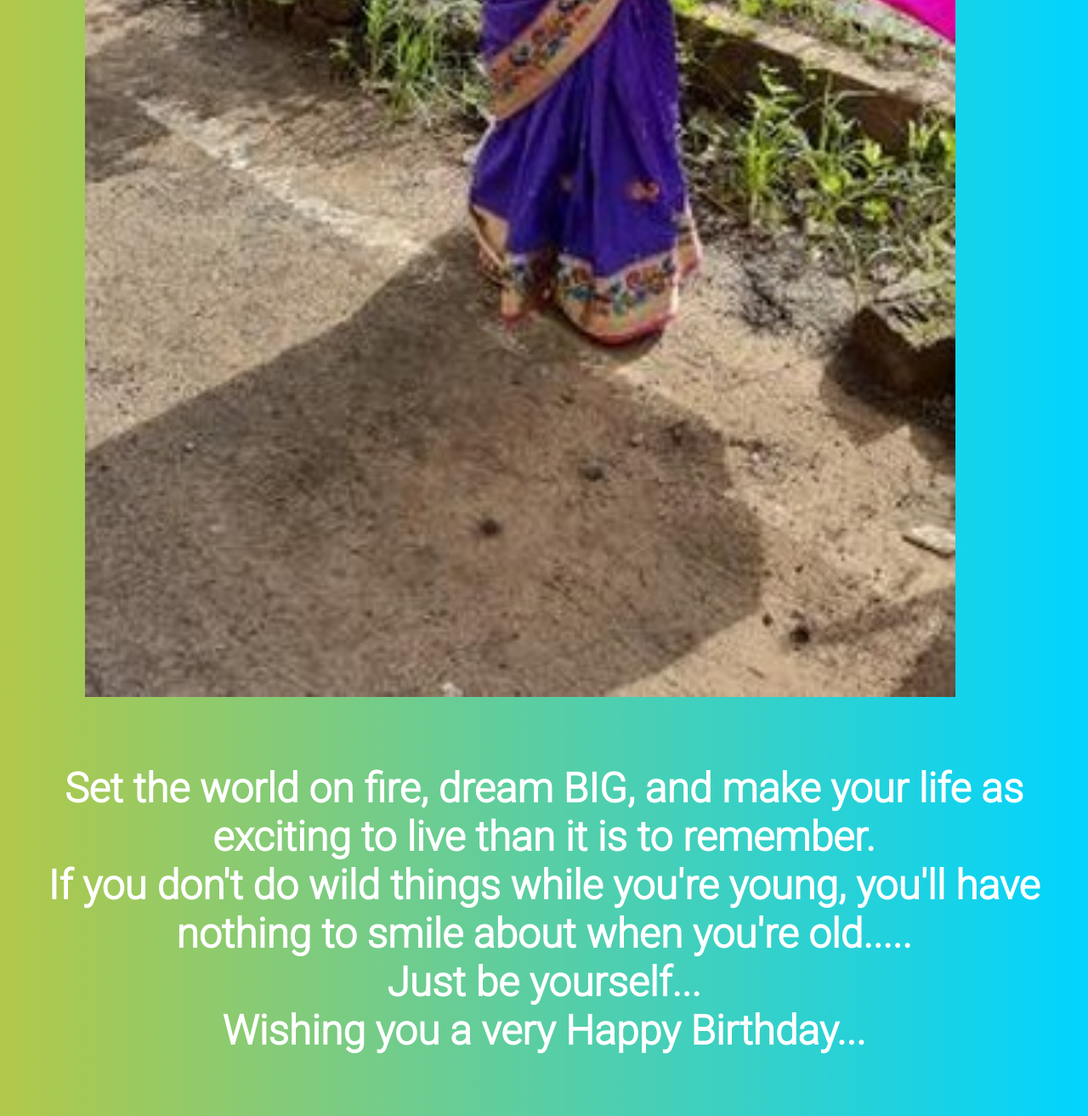
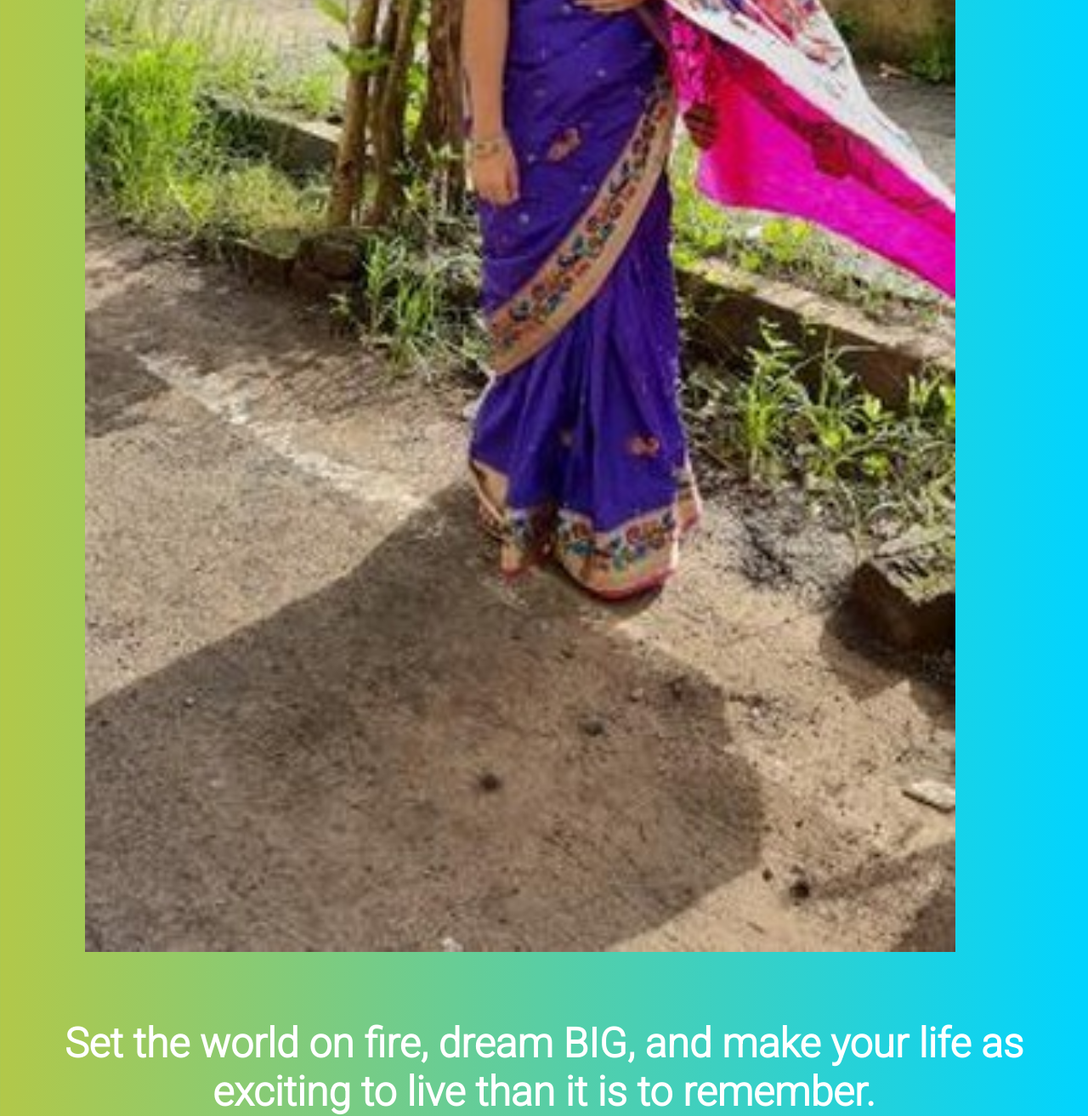
Before and after one commit to SunandanP/Sakshi, a plain HTML site: page index2.html in a window 1280 px wide. Shown: the top 1313 px of the page at 85% size. Drawn offline with Linux system fonts and the light colour scheme.

Commit message:
Update index2.html

```diff
--- a/index2.html
+++ b/index2.html
@@ -40,11 +40,11 @@
   <img class="emoji" src="https://emojipedia-us.s3.dualstack.us-west-1.amazonaws.com/thumbs/120/apple/271/birthday-cake_1f382.png">
     <img class="emoji" src="https://emojipedia-us.s3.dualstack.us-west-1.amazonaws.com/thumbs/120/google/274/red-heart_2764-fe0f.png">
 </div>
-<div style="width:100%;height:50px;padding:2px;margin-top: 50px;color:white;font-weight:600;font-size:450%;text-align:center;position: relative;top: -2300px">
+<div style="width:100%;height:50px;padding:2px;margin-top: 50px;color:white;font-weight:600;font-size:450%;text-align:center;position: relative;top: -2000px">
         Happy Birthday Sakshi!
     </div>
-   <img  id="button" src="sakshi/sakshi.jpg" style="width:80%;height: 80%;margin:20px;position: relative;top: -2350px;left: 80px">
-<div style="color:white;font-weight:600;font-size:300%;text-align:center;position: relative;top: -2300px;padding: 5px">
+   <img  id="button" src="sakshi/sakshi.jpg" style="width:80%;height: 80%;margin:20px;position: relative;top: -2050px;left: 80px">
+<div style="color:white;font-weight:600;font-size:300%;text-align:center;position: relative;top: -2000px;padding: 5px">
     Set the world on fire, dream BIG, and make your life as exciting to live than it is to remember.<br>
     If you don't do wild things while you're young, you'll have nothing to smile about when you're old.....<br>
     Just be yourself...<br>
```
